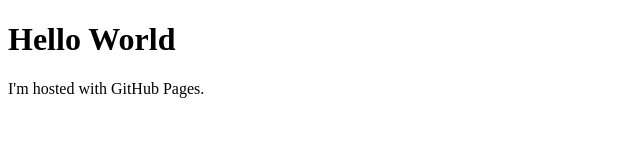
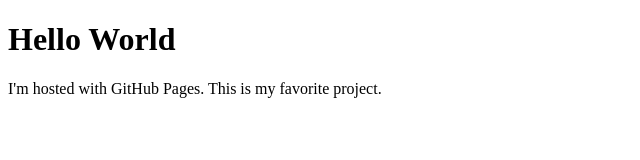
Before and after one commit to janiethms/janiethms.github.io, a plain HTML site: page index.html in a window 1280 px wide. Shown: the whole page, without its empty margins (0-640 px from the left). Drawn offline with Linux system fonts and the light colour scheme.

Commit message:
Addition to <p>

```diff
--- a/index.html
+++ b/index.html
@@ -2,6 +2,6 @@
 <html>
 <body>
   <h1> Hello World </h1>
-    <p> I'm hosted with GitHub Pages. </p>
+    <p> I'm hosted with GitHub Pages. This is my favorite project.</p>
 </body>
 </html>
```
